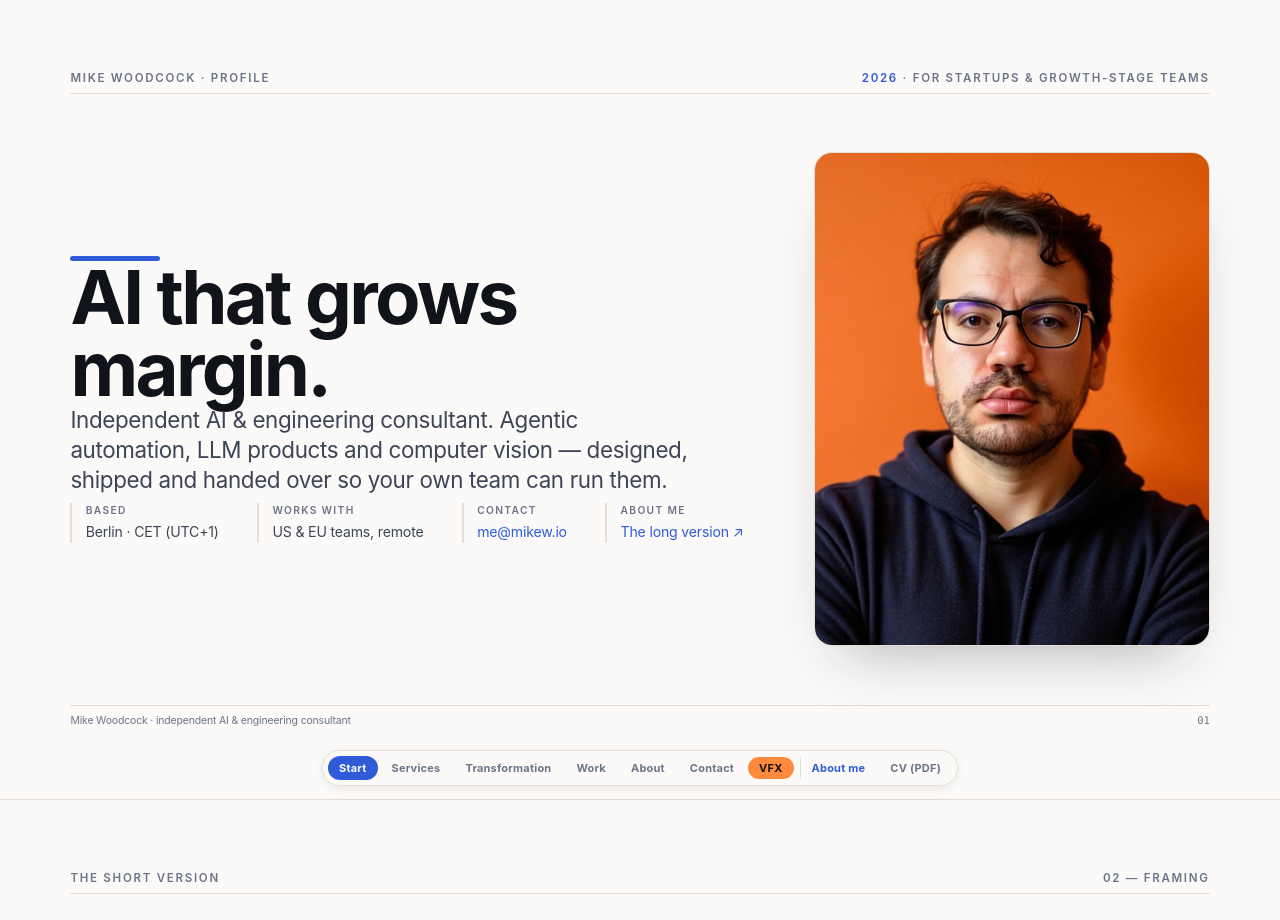
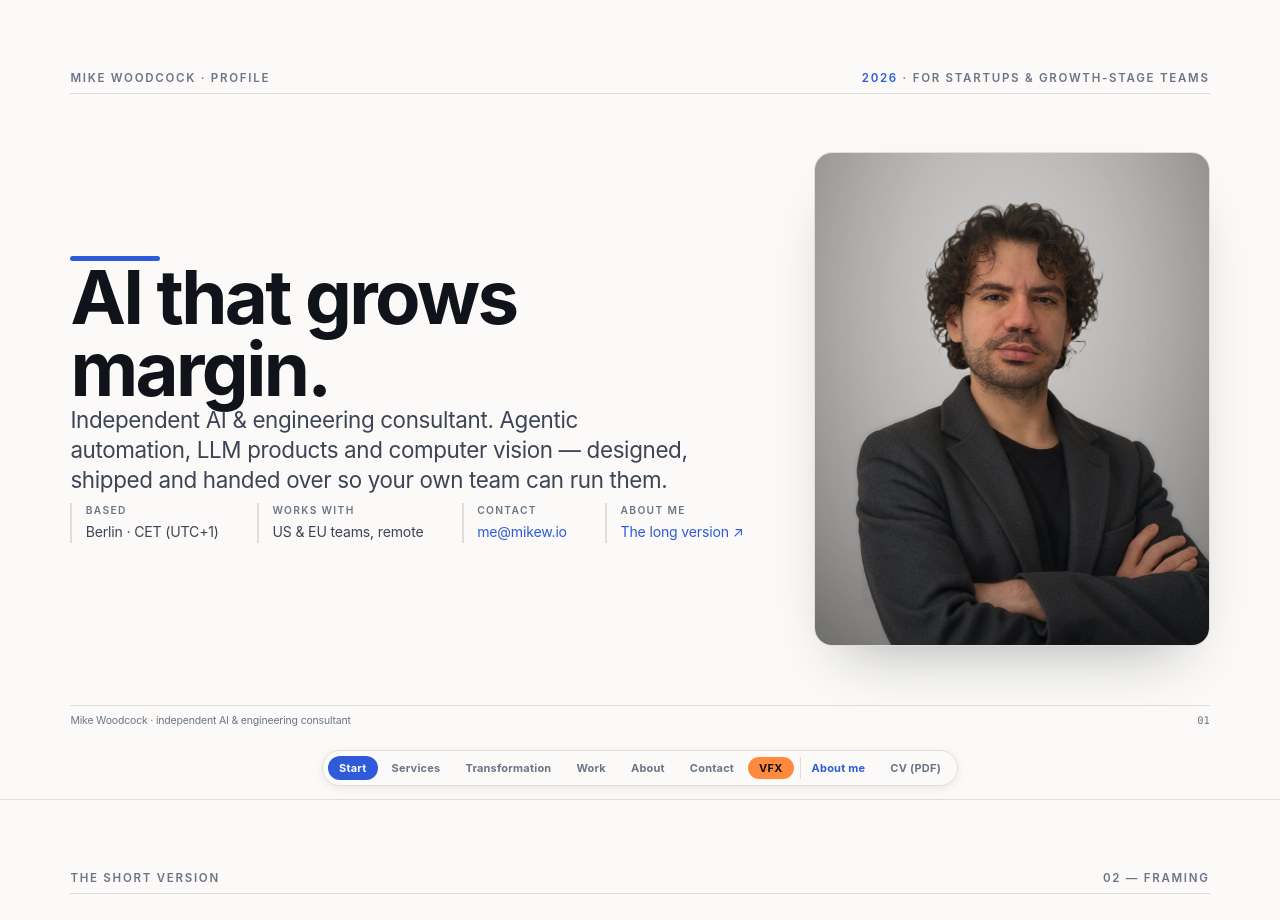
Before and after one commit to NotAnyMike/mikew.io, a plain HTML site: page index.html in a window 1280 px wide. Shown: the top 920 px of the page. Drawn offline with Linux system fonts and the light colour scheme; animation ran at ten frames a second.

Commit message:
Hero: new portrait (grey studio, charcoal blazer)
Co-Authored-By: Claude Opus 5.5 <noreply@anthropic.com>

```diff
--- a/index.html
+++ b/index.html
@@ -682,7 +682,7 @@ ul.check.good li::before{color:var(--good)}
       <div><dt>About me</dt><dd><a href="https://mikew.io/about/">The long version ↗</a></dd></div>
     </div>
     </div>
-    <figure class="pic tall"><img src="assets/asset-ac70fca615.jpg" alt=""><figcaption>Mike Woodcock · Berlin</figcaption></figure>
+    <figure class="pic tall"><img src="assets/mike-blazer-2026.jpg" alt="Mike Woodcock"><figcaption>Mike Woodcock · Berlin</figcaption></figure>
    </div>
   </div>
   <div class="foot"><span>Mike Woodcock · independent AI &amp; engineering consultant</span><span class="n">01</span></div>
```
Also changed, not shown: assets/mike-blazer-2026.jpg (added).
